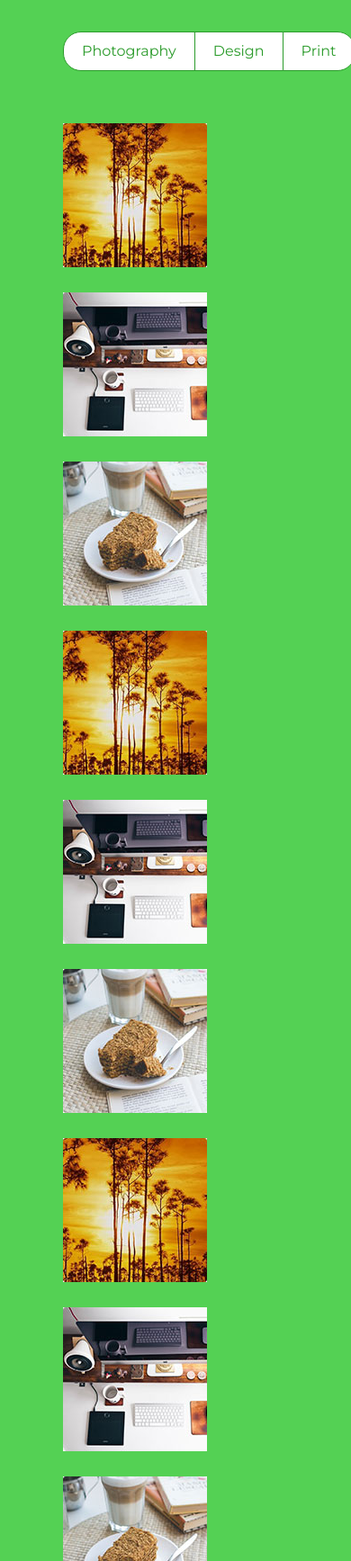
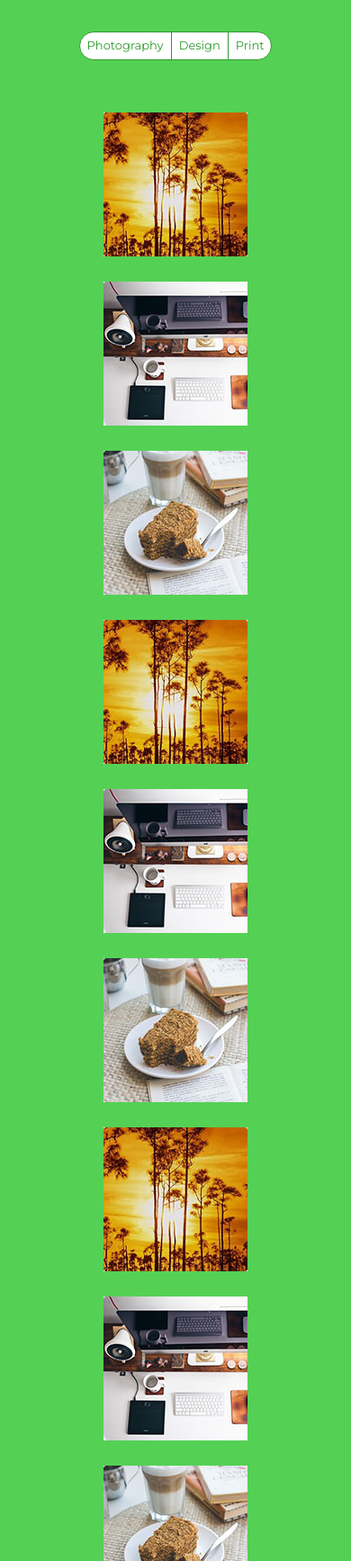
Before and after one commit to rifat-H/switch-bootstrap, a website built with Parcel: page src/index.html in a window 390 px wide. Shown: the part 2240-3975 px from the top of the page at 90% size. Built offline with nearby package versions, Linux system fonts and the light colour scheme.

Commit message:
portfolio made responsive

```diff
--- a/src/index.html
+++ b/src/index.html
@@ -174,70 +174,70 @@
                 <!-- portfolio items start -->
                 <div class="row">
                     <!-- one item start -->
-                    <div class="col-md-2 offset-md-1">
+                    <div class="col-md-2 col-sm-6 text-center offset-md-1">
                         <div class="portfolio-item">
                             <img src="images/portfolio-1.jpg" class="img-fluid" alt="sdfs">
                         </div>
                     </div>
                     <!-- one item end -->
                     <!-- one item start -->
-                    <div class="col-md-2">
+                    <div class="col-md-2 col-sm-6 text-center">
                         <div class="portfolio-item">
                             <img src="images/portfolio-2.jpg" class="img-fluid" alt="sdfs">
                         </div>
                     </div>
                     <!-- one item end -->
                     <!-- one item start -->
-                    <div class="col-md-2 ">
+                    <div class="col-md-2 col-sm-6 text-center ">
                         <div class="portfolio-item">
                             <img src="images/portfolio-3.jpg" class="img-fluid" alt="sdfs">
                         </div>
                     </div>
                     <!-- one item end -->
                     <!-- one item start -->
-                    <div class="col-md-2">
+                    <div class="col-md-2 col-sm-6 text-center">
                         <div class="portfolio-item">
                             <img src="images/portfolio-1.jpg" class="img-fluid" alt="sdfs">
                         </div>
                     </div>
                     <!-- one item end -->
                     <!-- one item start -->
-                    <div class="col-md-2">
+                    <div class="col-md-2 col-sm-6 text-center">
                         <div class="portfolio-item">
                             <img src="images/portfolio-2.jpg" class="img-fluid" alt="sdfs">
                         </div>
                     </div>
                     <!-- one item end -->
                     <!-- one item start -->
-                    <div class="col-md-2 offset-md-1">
+                    <div class="col-md-2 col-sm-6 text-center offset-md-1">
                         <div class="portfolio-item">
                             <img src="images/portfolio-3.jpg" class="img-fluid" alt="sdfs">
                         </div>
                     </div>
                     <!-- one item end -->
                     <!-- one item start -->
-                    <div class="col-md-2">
+                    <div class="col-md-2 col-sm-6 text-center">
                         <div class="portfolio-item">
                             <img src="images/portfolio-1.jpg" class="img-fluid" alt="sdfs">
                         </div>
                     </div>
                     <!-- one item end -->
                     <!-- one item start -->
-                    <div class="col-md-2">
+                    <div class="col-md-2 col-sm-6 text-center">
                         <div class="portfolio-item">
                             <img src="images/portfolio-2.jpg" class="img-fluid" alt="sdfs">
                         </div>
                     </div>
                     <!-- one item end -->
                     <!-- one item start -->
-                    <div class="col-md-2">
+                    <div class="col-md-2 col-sm-6 text-center">
                         <div class="portfolio-item">
                             <img src="images/portfolio-3.jpg" class="img-fluid" alt="sdfs">
                         </div>
                     </div>
                     <!-- one item end -->
                     <!-- one item start -->
-                    <div class="col-md-2">
+                    <div class="col-md-2 col-sm-6 text-center">
                         <div class="portfolio-item">
                             <img src="images/portfolio-1.jpg" class="img-fluid" alt="sdfs">
                         </div>
--- a/src/scss/_media.scss
+++ b/src/scss/_media.scss
@@ -3,55 +3,77 @@
 // Extra small devices (portrait phones, less than 576px)
 @media (max-width: 575.98px) {
 
+    //<!-- portfolio start -->
+    .portfolio {
+        .portfolio-content {
+            .portfolio-control {
+                button {
+                    padding: 5px 8px;
+                    font-size: 13px;
+                }
+            }
+        }
+    }
+
+    //<!-- portfolio end -->
+
     // header start
     header {
-        .banner{
-            h1{
+        .banner {
+            h1 {
                 margin-top: 150px;
                 font-size: 45px;
             }
-            button{
-            font-size: 18px;
+
+            button {
+                font-size: 18px;
 
             }
         }
     }
+
     // header end
 }
 
 // Small devices (landscape phones, 576px and up)
 @media (min-width: 576px) and (max-width: 767.98px) {
-     // header start
-     header {
-        .banner{
-            h1{
+
+    // header start
+    header {
+        .banner {
+            h1 {
                 margin-top: 150px;
                 font-size: 45px;
             }
-            button{
-            font-size: 18px;
+
+            button {
+                font-size: 18px;
 
             }
         }
     }
+
     // header end
 }
 
 // Medium devices (tablets, 768px and up)
 @media (min-width: 768px) and (max-width: 991.98px) {
+
     // header start
     header {
-        .banner{
-            h1{
+        .banner {
+            h1 {
                 margin-top: 150px;
                 font-size: 45px;
             }
-            button{
-            font-size: 18px;
+
+            button {
+                font-size: 18px;
 
             }
         }
     }
+
     // header end
 }
 
```
